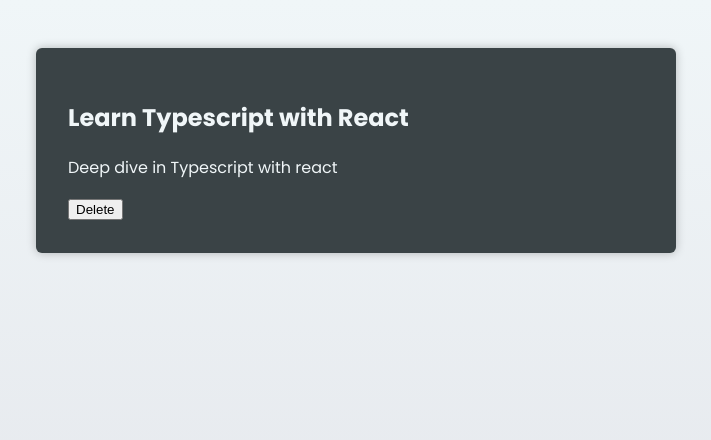
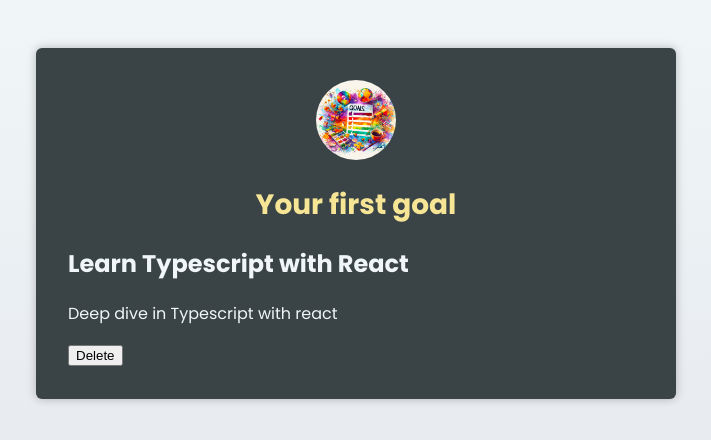
Before and after one commit to Faizan-glitch-os/typescript-essentials, a React (Vite) app: page / in a window 1280 px wide. Shown: the top 440 px of the page, without its empty margins (284-995 px from the left). Built offline with nearby package versions, Linux system fonts and the light colour scheme; the HTML template or start-up script is replaced by a standard one.

Commit message:
used types for children and props in the header component

```diff
--- a/src/App.tsx
+++ b/src/App.tsx
@@ -1,8 +1,14 @@
 import CourseGoal from "./components/CourseGoal";
+import Header from "./components/Header";
+
+import GoldImg from "./assets/goals.jpg";
 
 export default function App() {
   return (
     <main>
+      <Header img={{ src: GoldImg, alt: "image of goal" }}>
+        <h1>Your first goal</h1>
+      </Header>
       <CourseGoal
         title="Learn Typescript with React"
         description="Deep dive in Typescript with react"
--- /dev/null
+++ b/src/components/Header.tsx
@@ -0,0 +1,15 @@
+import { type ReactNode } from "react";
+
+type HeaderProps = {
+  img: { src: string; alt: string };
+  children: ReactNode;
+};
+
+export default function Header({ img, children }: HeaderProps) {
+  return (
+    <header>
+      <img {...img} />
+      {children}
+    </header>
+  );
+}
```
